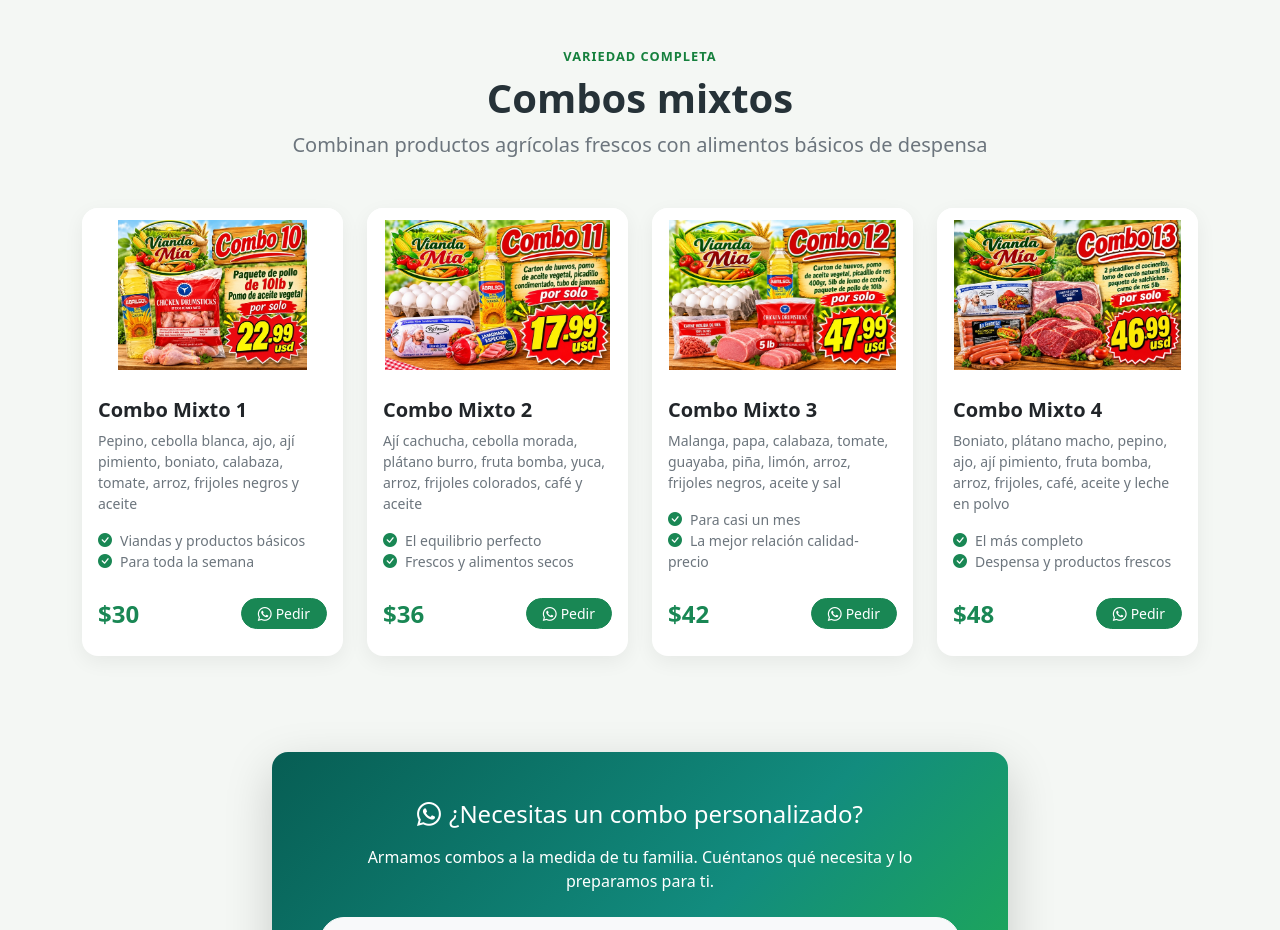
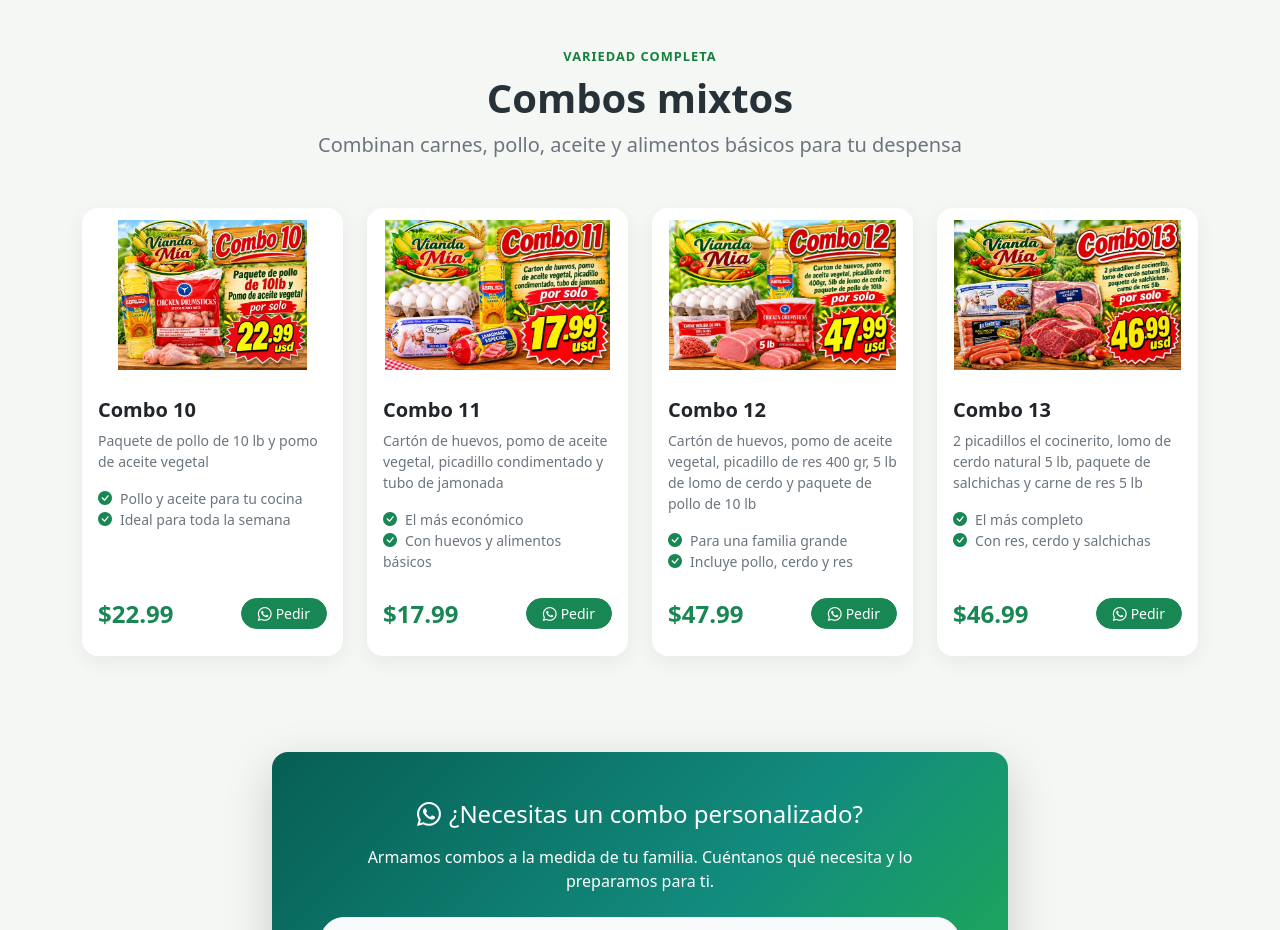
Before and after one commit to oscar900104/CombosAgro, a plain HTML site: page combos.html in a window 1280 px wide. Shown: the part 1040-1970 px from the top of the page. Drawn offline with Linux system fonts and the light colour scheme.

Commit message:
actualizando precios y datos de combso nuevos

```diff
--- a/combos.html
+++ b/combos.html
@@ -122,73 +122,73 @@
         <div class="text-center mb-5">
           <span class="cc-etiqueta">Variedad completa</span>
           <h2 class="display-6 fw-bold">Combos mixtos</h2>
-          <p class="lead text-secondary mb-0">Combinan productos agrícolas frescos con alimentos básicos de despensa</p>
+          <p class="lead text-secondary mb-0">Combinan carnes, pollo, aceite y alimentos básicos para tu despensa</p>
         </div>
         <div class="row g-4">
           <div class="col-12 col-md-6 col-lg-3">
             <article class="card cc-card h-100 reveal">
-              <img src="img/combos/combos mixtos/combo 10.jpg" class="cc-combo-foto" alt="Combo Mixto 1 con viandas frescas, arroz, frijoles y aceite" loading="lazy">
+              <img src="img/combos/combos mixtos/combo 10.jpg" class="cc-combo-foto" alt="Combo 10 con paquete de pollo de 10 lb y pomo de aceite vegetal" loading="lazy">
               <div class="card-body">
-                <h2 class="h5 fw-bold mb-2">Combo Mixto 1</h2>
-                <p class="card-text small text-secondary">Pepino, cebolla blanca, ajo, ají pimiento, boniato, calabaza, tomate, arroz, frijoles negros y aceite</p>
+                <h2 class="h5 fw-bold mb-2">Combo 10</h2>
+                <p class="card-text small text-secondary">Paquete de pollo de 10 lb y pomo de aceite vegetal</p>
                 <ul class="list-unstyled small text-secondary mb-0">
-                  <li><i class="bi bi-check-circle-fill text-success me-2"></i>Viandas y productos básicos</li>
-                  <li><i class="bi bi-check-circle-fill text-success me-2"></i>Para toda la semana</li>
+                  <li><i class="bi bi-check-circle-fill text-success me-2"></i>Pollo y aceite para tu cocina</li>
+                  <li><i class="bi bi-check-circle-fill text-success me-2"></i>Ideal para toda la semana</li>
                 </ul>
               </div>
               <div class="card-footer bg-transparent border-0 d-flex align-items-center justify-content-between pb-4">
-                <span class="fs-4 fw-bold text-success">$30</span>
+                <span class="fs-4 fw-bold text-success">$22.99</span>
                 <a href="https://chat.whatsapp.com/GHM9H9OSM0nDAymqvntUZW?s=cl&p=a&iam=2" class="btn btn-success btn-sm rounded-pill px-3" target="_blank" rel="noopener"><i class="bi bi-whatsapp me-1"></i>Pedir</a>
               </div>
             </article>
           </div>
           <div class="col-12 col-md-6 col-lg-3">
             <article class="card cc-card h-100 reveal">
-              <img src="img/combos/combos mixtos/combo 11.jpg" class="cc-combo-foto" alt="Combo Mixto 2 con ají cachucha, frutas, arroz, frijoles y café" loading="lazy">
+              <img src="img/combos/combos mixtos/combo 11.jpg" class="cc-combo-foto" alt="Combo 11 con cartón de huevos, aceite vegetal, picadillo condimentado y tubo de jamonada" loading="lazy">
               <div class="card-body">
-                <h2 class="h5 fw-bold mb-2">Combo Mixto 2</h2>
-                <p class="card-text small text-secondary">Ají cachucha, cebolla morada, plátano burro, fruta bomba, yuca, arroz, frijoles colorados, café y aceite</p>
+                <h2 class="h5 fw-bold mb-2">Combo 11</h2>
+                <p class="card-text small text-secondary">Cartón de huevos, pomo de aceite vegetal, picadillo condimentado y tubo de jamonada</p>
                 <ul class="list-unstyled small text-secondary mb-0">
-                  <li><i class="bi bi-check-circle-fill text-success me-2"></i>El equilibrio perfecto</li>
-                  <li><i class="bi bi-check-circle-fill text-success me-2"></i>Frescos y alimentos secos</li>
+                  <li><i class="bi bi-check-circle-fill text-success me-2"></i>El más económico</li>
+                  <li><i class="bi bi-check-circle-fill text-success me-2"></i>Con huevos y alimentos básicos</li>
                 </ul>
               </div>
               <div class="card-footer bg-transparent border-0 d-flex align-items-center justify-content-between pb-4">
-                <span class="fs-4 fw-bold text-success">$36</span>
+                <span class="fs-4 fw-bold text-success">$17.99</span>
                 <a href="https://chat.whatsapp.com/GHM9H9OSM0nDAymqvntUZW?s=cl&p=a&iam=2" class="btn btn-success btn-sm rounded-pill px-3" target="_blank" rel="noopener"><i class="bi bi-whatsapp me-1"></i>Pedir</a>
               </div>
             </article>
           </div>
           <div class="col-12 col-md-6 col-lg-3">
             <article class="card cc-card h-100 reveal">
-              <img src="img/combos/combos mixtos/combo 12.jpg" class="cc-combo-foto" alt="Combo Mixto 3 con malanga, papa, frutas, arroz, frijoles y sal" loading="lazy">
+              <img src="img/combos/combos mixtos/combo 12.jpg" class="cc-combo-foto" alt="Combo 12 con huevos, aceite vegetal, picadillo de res, lomo de cerdo y pollo de 10 lb" loading="lazy">
               <div class="card-body">
-                <h2 class="h5 fw-bold mb-2">Combo Mixto 3</h2>
-                <p class="card-text small text-secondary">Malanga, papa, calabaza, tomate, guayaba, piña, limón, arroz, frijoles negros, aceite y sal</p>
+                <h2 class="h5 fw-bold mb-2">Combo 12</h2>
+                <p class="card-text small text-secondary">Cartón de huevos, pomo de aceite vegetal, picadillo de res 400 gr, 5 lb de lomo de cerdo y paquete de pollo de 10 lb</p>
                 <ul class="list-unstyled small text-secondary mb-0">
-                  <li><i class="bi bi-check-circle-fill text-success me-2"></i>Para casi un mes</li>
-                  <li><i class="bi bi-check-circle-fill text-success me-2"></i>La mejor relación calidad-precio</li>
+                  <li><i class="bi bi-check-circle-fill text-success me-2"></i>Para una familia grande</li>
+                  <li><i class="bi bi-check-circle-fill text-success me-2"></i>Incluye pollo, cerdo y res</li>
                 </ul>
               </div>
               <div class="card-footer bg-transparent border-0 d-flex align-items-center justify-content-between pb-4">
-                <span class="fs-4 fw-bold text-success">$42</span>
+                <span class="fs-4 fw-bold text-success">$47.99</span>
                 <a href="https://chat.whatsapp.com/GHM9H9OSM0nDAymqvntUZW?s=cl&p=a&iam=2" class="btn btn-success btn-sm rounded-pill px-3" target="_blank" rel="noopener"><i class="bi bi-whatsapp me-1"></i>Pedir</a>
               </div>
             </article>
           </div>
           <div class="col-12 col-md-6 col-lg-3">
             <article class="card cc-card h-100 reveal">
-              <img src="img/combos/combos mixtos/combo 13.jpg" class="cc-combo-foto" alt="Combo Mixto 4 con viandas, frutas, arroz, frijoles, café y leche en polvo" loading="lazy">
+              <img src="img/combos/combos mixtos/combo 13.jpg" class="cc-combo-foto" alt="Combo 13 con 2 picadillos el cocinerito, lomo de cerdo, salchichas y carne de res" loading="lazy">
               <div class="card-body">
-                <h2 class="h5 fw-bold mb-2">Combo Mixto 4</h2>
-                <p class="card-text small text-secondary">Boniato, plátano macho, pepino, ajo, ají pimiento, fruta bomba, arroz, frijoles, café, aceite y leche en polvo</p>
+                <h2 class="h5 fw-bold mb-2">Combo 13</h2>
+                <p class="card-text small text-secondary">2 picadillos el cocinerito, lomo de cerdo natural 5 lb, paquete de salchichas y carne de res 5 lb</p>
                 <ul class="list-unstyled small text-secondary mb-0">
                   <li><i class="bi bi-check-circle-fill text-success me-2"></i>El más completo</li>
-                  <li><i class="bi bi-check-circle-fill text-success me-2"></i>Despensa y productos frescos</li>
+                  <li><i class="bi bi-check-circle-fill text-success me-2"></i>Con res, cerdo y salchichas</li>
                 </ul>
               </div>
               <div class="card-footer bg-transparent border-0 d-flex align-items-center justify-content-between pb-4">
-                <span class="fs-4 fw-bold text-success">$48</span>
+                <span class="fs-4 fw-bold text-success">$46.99</span>
                 <a href="https://chat.whatsapp.com/GHM9H9OSM0nDAymqvntUZW?s=cl&p=a&iam=2" class="btn btn-success btn-sm rounded-pill px-3" target="_blank" rel="noopener"><i class="bi bi-whatsapp me-1"></i>Pedir</a>
               </div>
             </article>
```
